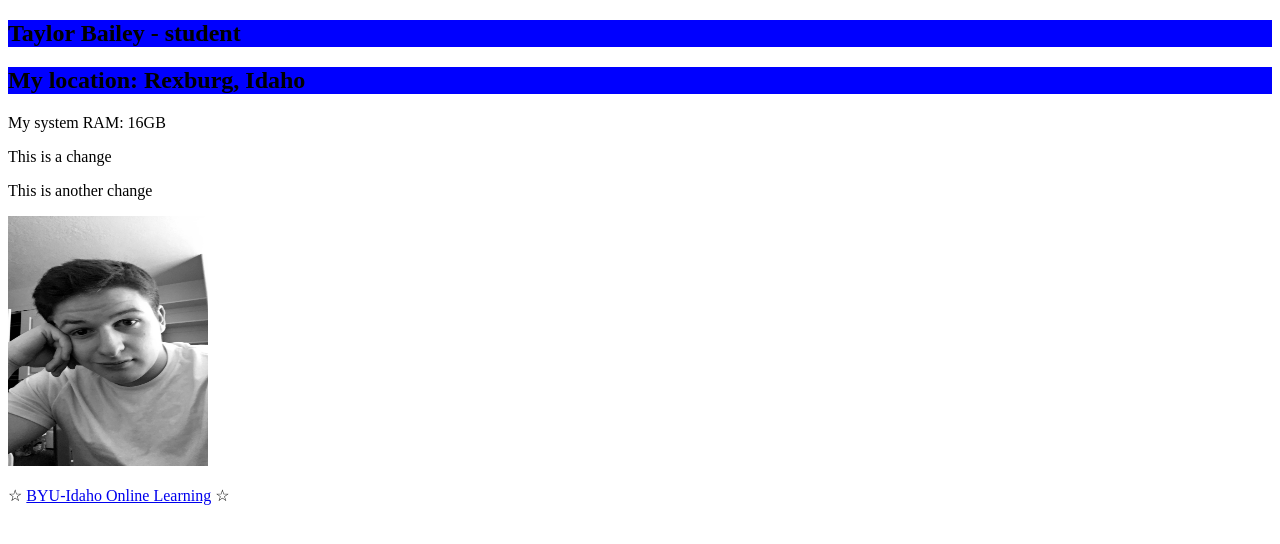
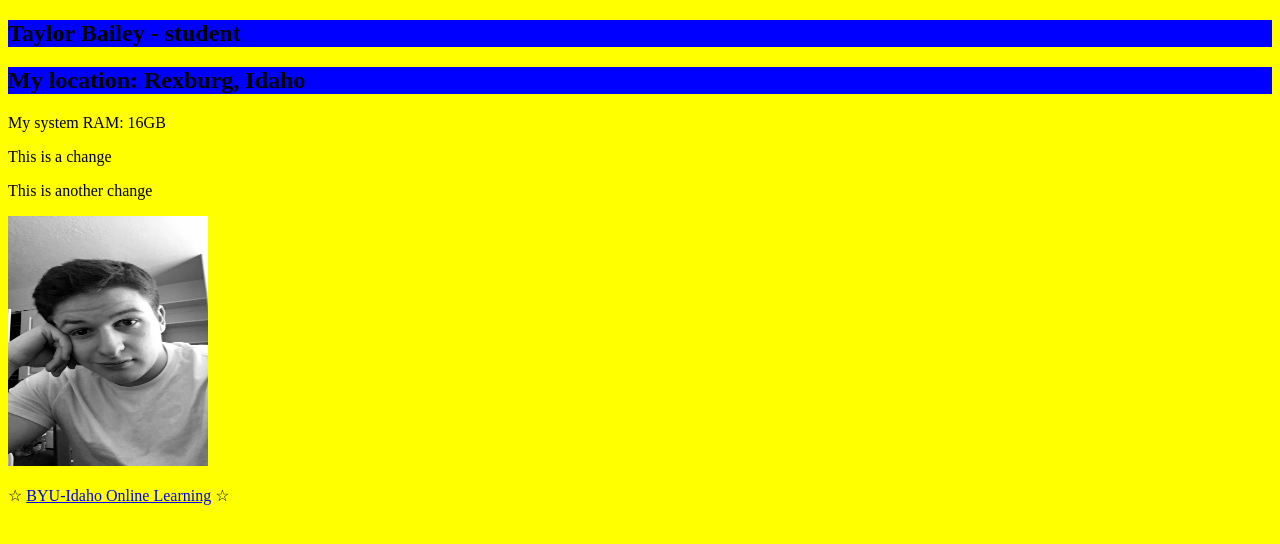
Before and after one commit to taylorbailey97/taylorbailey97.github.io, a plain HTML site: page CIT 230/basicpage.html in a window 1280 px wide. Drawn offline with Linux system fonts and the light colour scheme.

Commit message:
ugly change

```diff
--- a/CIT 230/styles/styles.css
+++ b/CIT 230/styles/styles.css
@@ -1,3 +1,9 @@
+/* Body text
+*********************/
+body {
+    background: yellow;
+}
+
 h2 {
     background: blue;
 }
```
